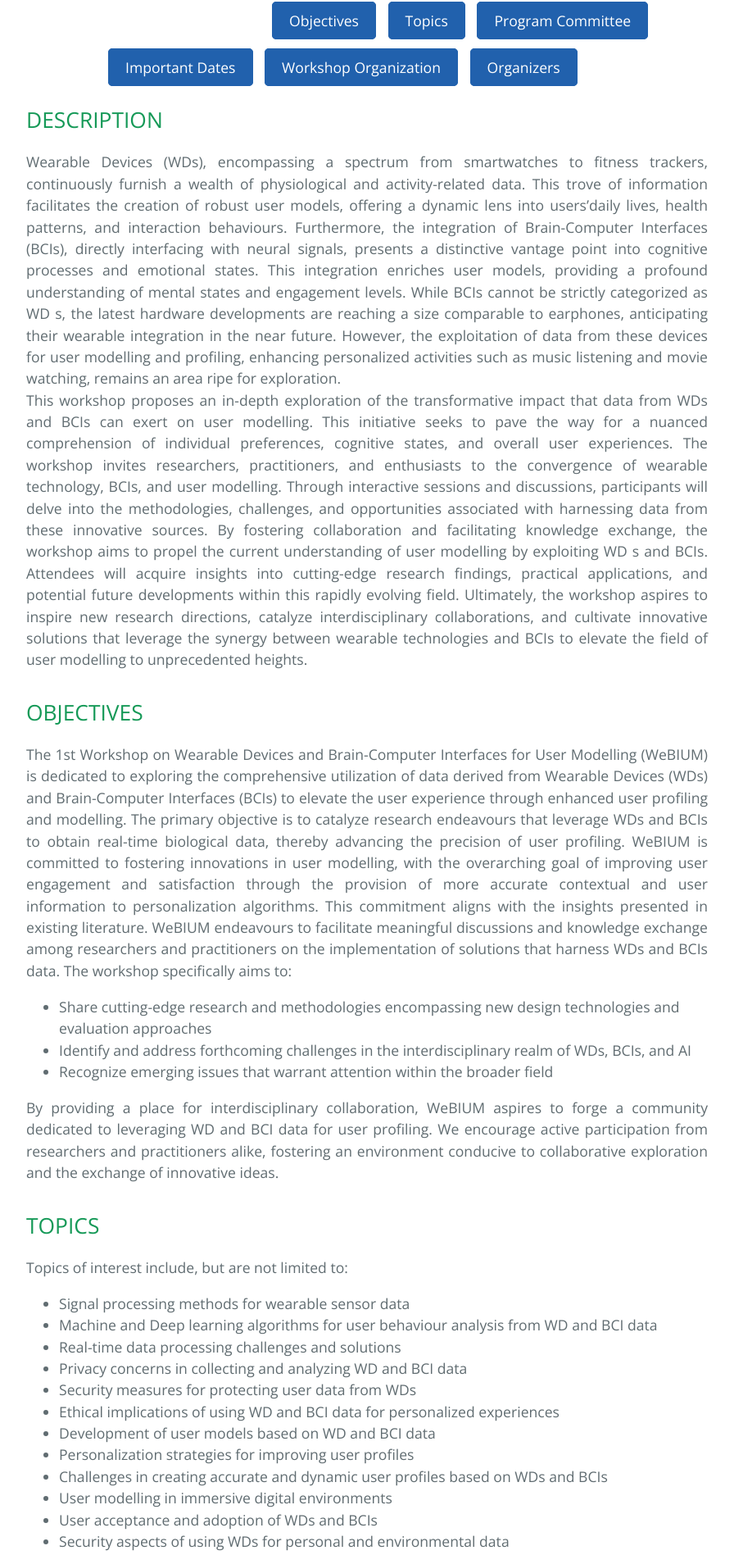
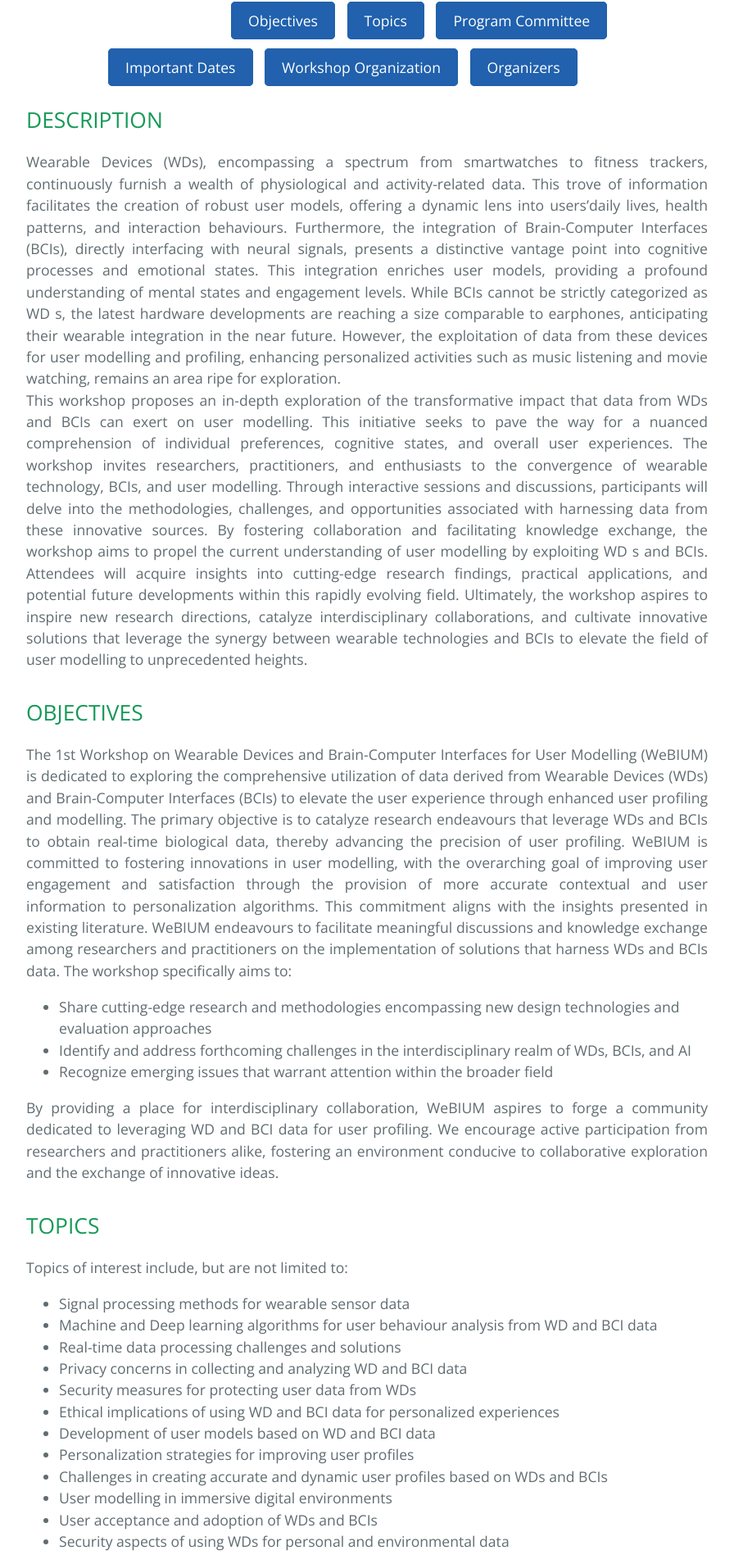
Before and after one commit to domenicolofu/webium24, a Jekyll site: the page built from index.md, in a window 1280 px wide. Shown: the part 882-2779 px from the top of the page at 82% size, without its empty margins (192-1088 px from the left). Built offline with Jekyll 4.4.1, drawn with Linux system fonts in a browser that asks for light colours.

Commit message:
Update index.md

```diff
--- a/index.md
+++ b/index.md
@@ -1,7 +1,7 @@
 ---
 layout: default
 ---
-<div style='margin-left:300px;'>
+<div style='margin-left:250px;'>
 <a href="#OBJ" class="button">Objectives</a>
 <a href="#TOP" class="button">Topics</a>
 <a href="#PC" class="button">Program Committee</a><br></div>
```
